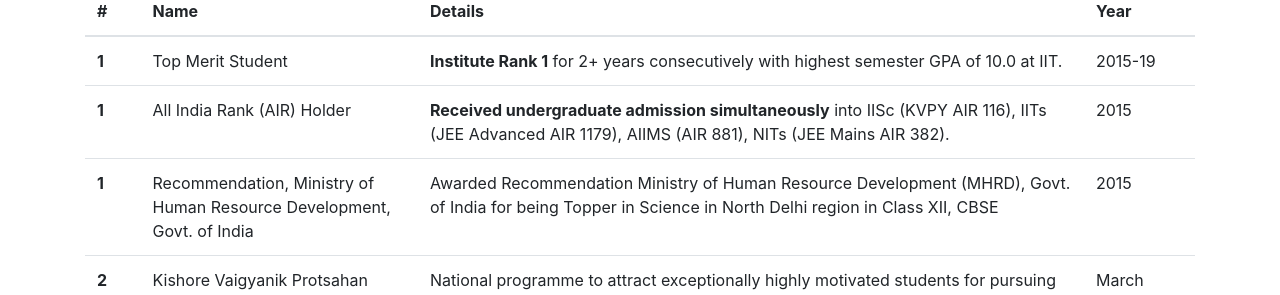
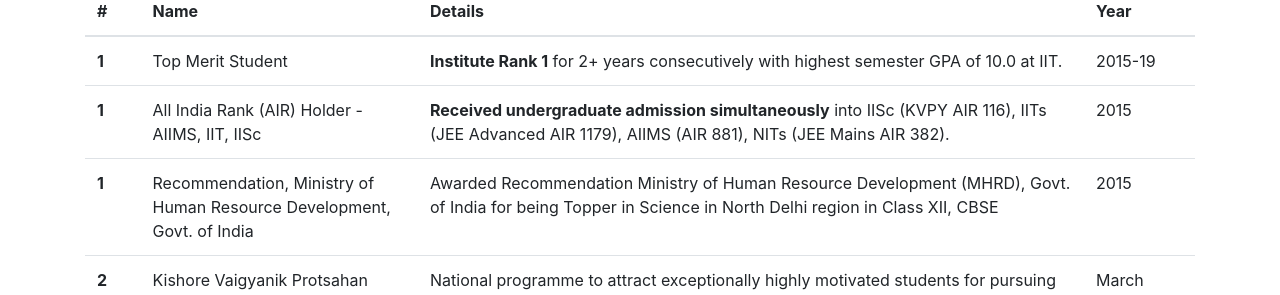
Before and after one commit to thenamangoyal/thenamangoyal.github.io, a Jekyll site: the page built from achievements.html, in a window 1280 px wide and 1174 px high. Shown: the part 228-523 px from the top of the window. Built offline with Jekyll 4.4.1, drawn with Linux system fonts in a browser that asks for light colours; nearby versions of some CDN libraries.

Commit message:
Update achievements.html

```diff
--- a/achievements.html
+++ b/achievements.html
@@ -31,7 +31,7 @@ permalink: "/achievements"
             </tr>
             <tr>
                 <th scope="row">1</th>
-                <td>All India Rank (AIR) Holder</td>
+                <td>All India Rank (AIR) Holder - AIIMS, IIT, IISc</td>
                 <td><strong>Received undergraduate admission simultaneously</strong> into IISc (KVPY AIR 116), IITs (JEE Advanced AIR 1179), AIIMS (AIR 881), NITs (JEE Mains AIR
 382).
             </td>
```
